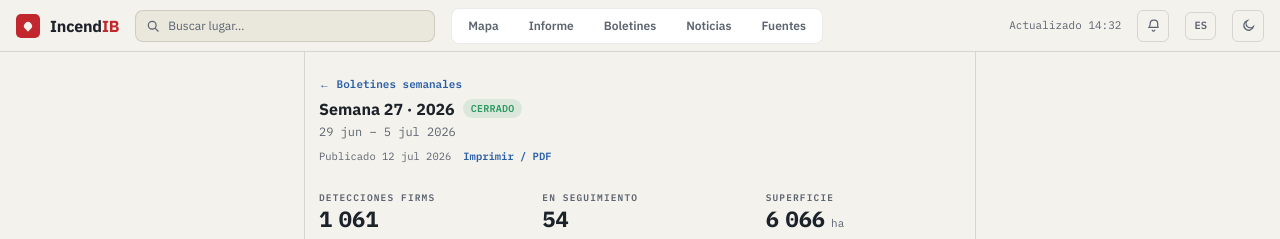
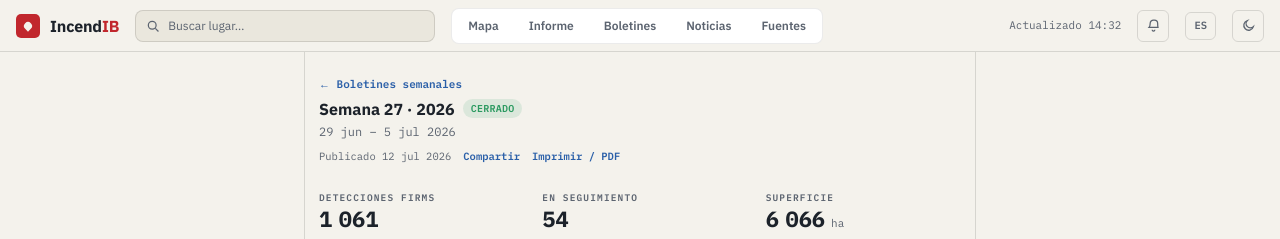
Before and after one commit to davidmorrom/Incendib, a Next.js app: page /boletin/2026-w27 in a window 1280 px wide. Shown: the top 239 px of the page. Built offline with nearby package versions, Linux system fonts and the light colour scheme; no server answers.

Commit message:
feat(boletin): botón Compartir y descarga de datos en la edición
Web Share API con fallback a copiar enlace; enlace a /boletin/[id]/data.json. Traducido ES/EN/PT.

```diff
--- a/package.json
+++ b/package.json
@@ -1,6 +1,6 @@
 {
   "name": "incendib",
-  "version": "0.17.7",
+  "version": "0.17.8",
   "private": true,
   "description": "Visor web sin ánimo de lucro de incendios forestales activos en España y Portugal",
   "type": "module",
--- a/src/components/screens/BoletinScreen.tsx
+++ b/src/components/screens/BoletinScreen.tsx
@@ -1,5 +1,6 @@
 'use client';
 
+import { useState } from 'react';
 import Link from 'next/link';
 import { ScreenHeader } from '@/components/layout/ScreenHeader';
 import { LangButton } from '@/components/layout/LangButton';
@@ -79,6 +80,27 @@ export function BoletinScreen({ boletin: b }: { boletin: Boletin }) {
   const k = b.kpi;
   const p = b.prevKpi;
   const vs = d.boletin.vsPrev;
+  const [copied, setCopied] = useState(false);
+
+  async function onShare() {
+    const url = typeof window !== 'undefined' ? window.location.href : '';
+    const title = `${interpolate(d.boletin.week, { n: b.isoWeek })} · ${b.year} — Incendib`;
+    if (typeof navigator !== 'undefined' && navigator.share) {
+      try {
+        await navigator.share({ title, url });
+        return;
+      } catch {
+        /* el usuario canceló: no es un error */
+      }
+    }
+    try {
+      await navigator.clipboard.writeText(url);
+      setCopied(true);
+      setTimeout(() => setCopied(false), 2000);
+    } catch {
+      /* sin permiso de portapapeles: no hacemos nada */
+    }
+  }
 
   return (
     <>
@@ -116,6 +138,13 @@ export function BoletinScreen({ boletin: b }: { boletin: Boletin }) {
             <span className="font-mono text-[10.5px] text-fg-mute">
               {interpolate(d.boletin.published, { when: fmtDate(b.publishedAt, locale) })}
             </span>
+            <button
+              type="button"
+              onClick={onShare}
+              className="font-mono text-[10.5px] font-semibold text-action-text print:hidden"
+            >
+              {copied ? d.boletin.shareCopied : d.boletin.share}
+            </button>
             <button
               type="button"
               onClick={() => window.print()}
@@ -248,6 +277,12 @@ export function BoletinScreen({ boletin: b }: { boletin: Boletin }) {
               {b.sources.join(' · ')}
             </p>
           )}
+          <a
+            href={`/boletin/${b.id}/data.json`}
+            className="mt-2 inline-block font-mono text-[10.5px] font-semibold text-action-text print:hidden"
+          >
+            {d.boletin.downloadData} ↓
+          </a>
         </section>
 
         <p className="mx-screen mt-4 border-t pt-2.5 text-[10px] leading-relaxed text-fg-mute">
--- a/src/lib/i18n/dictionaries/en.ts
+++ b/src/lib/i18n/dictionaries/en.ts
@@ -254,6 +254,9 @@ const en: Dictionary = {
     latest: 'Latest bulletin',
     viewAll: 'View all bulletins',
     print: 'Print / PDF',
+    share: 'Share',
+    shareCopied: 'Link copied',
+    downloadData: 'Download data (JSON)',
     level: 'Level {n}',
   },
   historico: {
--- a/src/lib/i18n/dictionaries/es.ts
+++ b/src/lib/i18n/dictionaries/es.ts
@@ -253,6 +253,9 @@ const es = {
     latest: 'Último boletín',
     viewAll: 'Ver todos los boletines',
     print: 'Imprimir / PDF',
+    share: 'Compartir',
+    shareCopied: 'Enlace copiado',
+    downloadData: 'Descargar datos (JSON)',
     level: 'Nivel {n}',
   },
   historico: {
--- a/src/lib/i18n/dictionaries/pt.ts
+++ b/src/lib/i18n/dictionaries/pt.ts
@@ -254,6 +254,9 @@ const pt: Dictionary = {
     latest: 'Último boletim',
     viewAll: 'Ver todos os boletins',
     print: 'Imprimir / PDF',
+    share: 'Partilhar',
+    shareCopied: 'Ligação copiada',
+    downloadData: 'Descarregar dados (JSON)',
     level: 'Nível {n}',
   },
   historico: {
```
Also changed, not shown: 1 other file (tests, documents, lock files or other folders).
